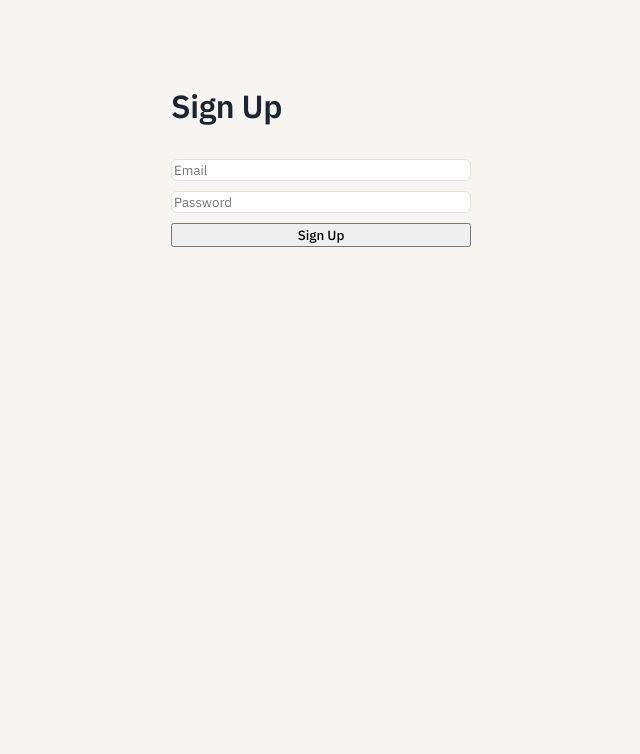
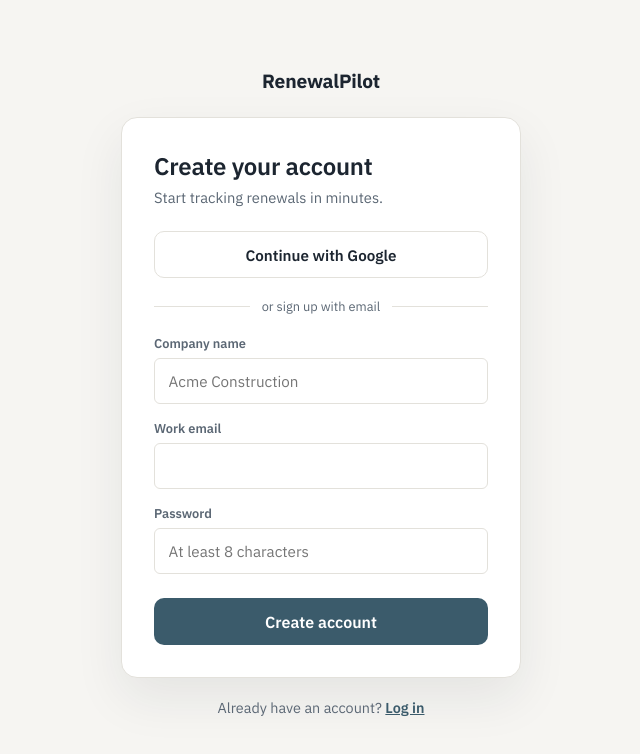
Before and after one commit to carsoncapouch-eng/renewalpilot, a Next.js app in the folder renewalpilot/: page /signup in a window 1280 px wide. Shown: the top 754 px of the page, without its empty margins (319-959 px from the left). Built offline with nearby package versions, Linux system fonts and the light colour scheme; no server answers.

Commit message:
Restyled login/signup, Google sign-in, company name at signup

```diff
--- a/renewalpilot/app/signup/page.tsx
+++ b/renewalpilot/app/signup/page.tsx
@@ -1,32 +1,128 @@
 'use client'
 import { useState } from 'react'
+import Link from 'next/link'
 import { useRouter } from 'next/navigation'
 import { supabase } from '@/lib/supabaseClient'
 
+const labelStyle: React.CSSProperties = { display: 'block', fontSize: '0.8rem', fontWeight: 600, color: 'var(--ink-soft)', marginBottom: 6 }
+const inputStyle: React.CSSProperties = { width: '100%', padding: '0.75rem 0.85rem', fontSize: '0.95rem', outline: 'none' }
+
 export default function SignupPage() {
+  const [company, setCompany] = useState('')
   const [email, setEmail] = useState('')
   const [password, setPassword] = useState('')
   const [error, setError] = useState('')
+  const [busy, setBusy] = useState(false)
+  const [checkEmail, setCheckEmail] = useState(false)
   const router = useRouter()
 
   async function handleSignup(e: React.FormEvent) {
     e.preventDefault()
     setError('')
-    const { error } = await supabase.auth.signUp({ email, password })
+    if (password.length < 8) { setError('Please use a password with at least 8 characters.'); return }
+    setBusy(true)
+
+    const { data, error } = await supabase.auth.signUp({
+      email,
+      password,
+      options: {
+        data: { company_name: company.trim() }, // used to name their organization
+        emailRedirectTo: `${window.location.origin}/dashboard`,
+      },
+    })
+
     if (error) {
       setError(error.message)
-    } else {
-      router.push('/dashboard')
+      setBusy(false)
+      return
     }
+
+    // If Supabase requires email confirmation, there's no session yet
+    if (!data.session) {
+      setCheckEmail(true)
+      setBusy(false)
+      return
+    }
+
+    router.push('/dashboard')
+  }
+
+  async function handleGoogle() {
+    setError('')
+    const { error } = await supabase.auth.signInWithOAuth({
+      provider: 'google',
+      options: { redirectTo: `${window.location.origin}/dashboard` },
+    })
+    if (error) setError(error.message)
+  }
+
+  const card: React.CSSProperties = {
+    width: '100%', maxWidth: 400, background: 'var(--surface)', border: '1px solid var(--line)', borderRadius: 16,
+    padding: '2rem', boxShadow: '0 20px 50px rgba(28,37,48,0.08)',
   }
 
   return (
-    <form onSubmit={handleSignup} style={{ maxWidth: 300, margin: '4rem auto', display: 'flex', flexDirection: 'column', gap: 10 }}>
-      <h1>Sign Up</h1>
-      <input type="email" placeholder="Email" value={email} onChange={(e) => setEmail(e.target.value)} required />
-      <input type="password" placeholder="Password" value={password} onChange={(e) => setPassword(e.target.value)} required />
-      {error && <p style={{ color: 'red' }}>{error}</p>}
-      <button type="submit">Sign Up</button>
-    </form>
+    <main style={{ minHeight: '100vh', background: 'var(--paper)', display: 'flex', flexDirection: 'column', alignItems: 'center', justifyContent: 'center', padding: '2rem 1.25rem' }}>
+      <Link href="/" style={{ fontWeight: 700, fontSize: '1.2rem', color: 'var(--ink)', textDecoration: 'none', letterSpacing: '-0.01em', marginBottom: '1.5rem' }}>
+        RenewalPilot
+      </Link>
+
+      {checkEmail ? (
+        <div style={{ ...card, textAlign: 'center' }}>
+          <div style={{ width: 56, height: 56, borderRadius: '50%', background: 'var(--signal-green-bg)', color: 'var(--signal-green)', display: 'flex', alignItems: 'center', justifyContent: 'center', fontSize: '1.5rem', margin: '0 auto 1rem' }}>✉</div>
+          <h1 style={{ fontSize: '1.4rem', margin: '0 0 0.5rem' }}>Check your email</h1>
+          <p style={{ color: 'var(--ink-soft)', margin: 0, lineHeight: 1.5 }}>
+            We sent a confirmation link to <strong style={{ color: 'var(--ink)' }}>{email}</strong>. Click it to finish setting up your account.
+          </p>
+        </div>
+      ) : (
+        <form onSubmit={handleSignup} style={card}>
+          <h1 style={{ fontSize: '1.5rem', margin: '0 0 0.35rem' }}>Create your account</h1>
+          <p style={{ color: 'var(--ink-soft)', margin: '0 0 1.5rem', fontSize: '0.92rem' }}>Start tracking renewals in minutes.</p>
+
+          <button
+            type="button"
+            onClick={handleGoogle}
+            style={{ width: '100%', padding: '0.8rem', borderRadius: 10, border: '1px solid var(--line)', background: 'var(--surface)', color: 'var(--ink)', fontSize: '0.95rem', fontWeight: 600, cursor: 'pointer' }}
+          >
+            Continue with Google
+          </button>
+
+          <div style={{ display: 'flex', alignItems: 'center', gap: 12, margin: '1.25rem 0', color: 'var(--ink-soft)', fontSize: '0.8rem' }}>
+            <div style={{ flex: 1, height: 1, background: 'var(--line)' }} />
+            or sign up with email
+            <div style={{ flex: 1, height: 1, background: 'var(--line)' }} />
+          </div>
+
+          <label style={labelStyle}>Company name</label>
+          <input style={inputStyle} value={company} onChange={e => setCompany(e.target.value)} placeholder="Acme Construction" autoComplete="organization" required />
+          <div style={{ height: '1rem' }} />
+          <label style={labelStyle}>Work email</label>
+          <input style={inputStyle} type="email" autoComplete="email" value={email} onChange={e => setEmail(e.target.value)} required />
+          <div style={{ height: '1rem' }} />
+          <label style={labelStyle}>Password</label>
+          <input style={inputStyle} type="password" autoComplete="new-password" value={password} onChange={e => setPassword(e.target.value)} placeholder="At least 8 characters" required />
+
+          {error && (
+            <p style={{ color: 'var(--signal-red)', background: 'var(--signal-red-bg)', padding: '0.65rem 0.8rem', borderRadius: 8, fontSize: '0.88rem', margin: '1rem 0 0' }}>
+              {error}
+            </p>
+          )}
+
+          <button
+            type="submit"
+            disabled={busy}
+            style={{ width: '100%', marginTop: '1.5rem', padding: '0.85rem', borderRadius: 10, border: 'none', background: 'var(--accent)', color: '#fff', fontSize: '1rem', fontWeight: 600, cursor: busy ? 'wait' : 'pointer', opacity: busy ? 0.7 : 1 }}
+          >
+            {busy ? 'Creating account…' : 'Create account'}
+          </button>
+        </form>
+      )}
+
+      <p style={{ color: 'var(--ink-soft)', fontSize: '0.9rem', marginTop: '1.25rem' }}>
+        Already have an account?{' '}
+        <Link href="/login" style={{ color: 'var(--accent)', fontWeight: 600 }}>Log in</Link>
+      </p>
+    </main>
   )
 }
```
Also changed, not shown: renewalpilot/app/login/page.tsx (+69 -8 lines).
